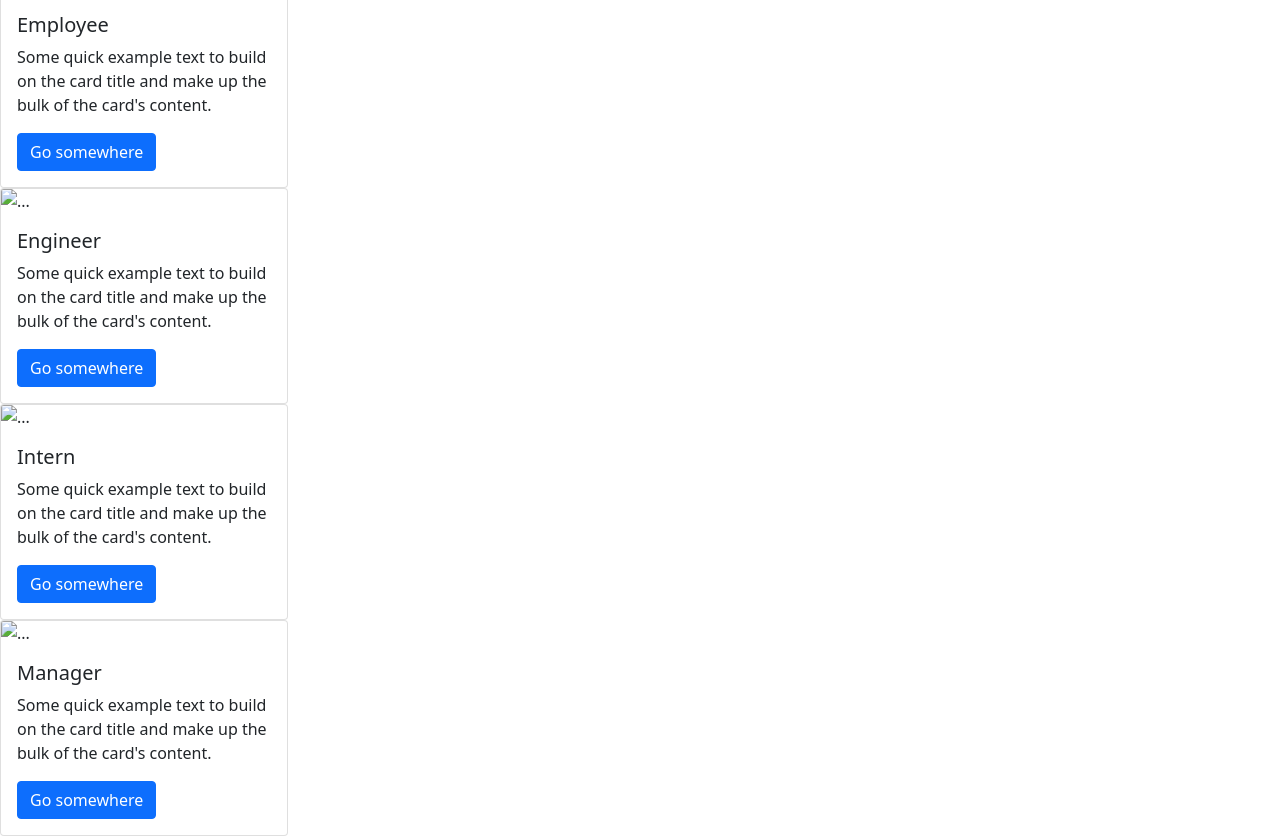
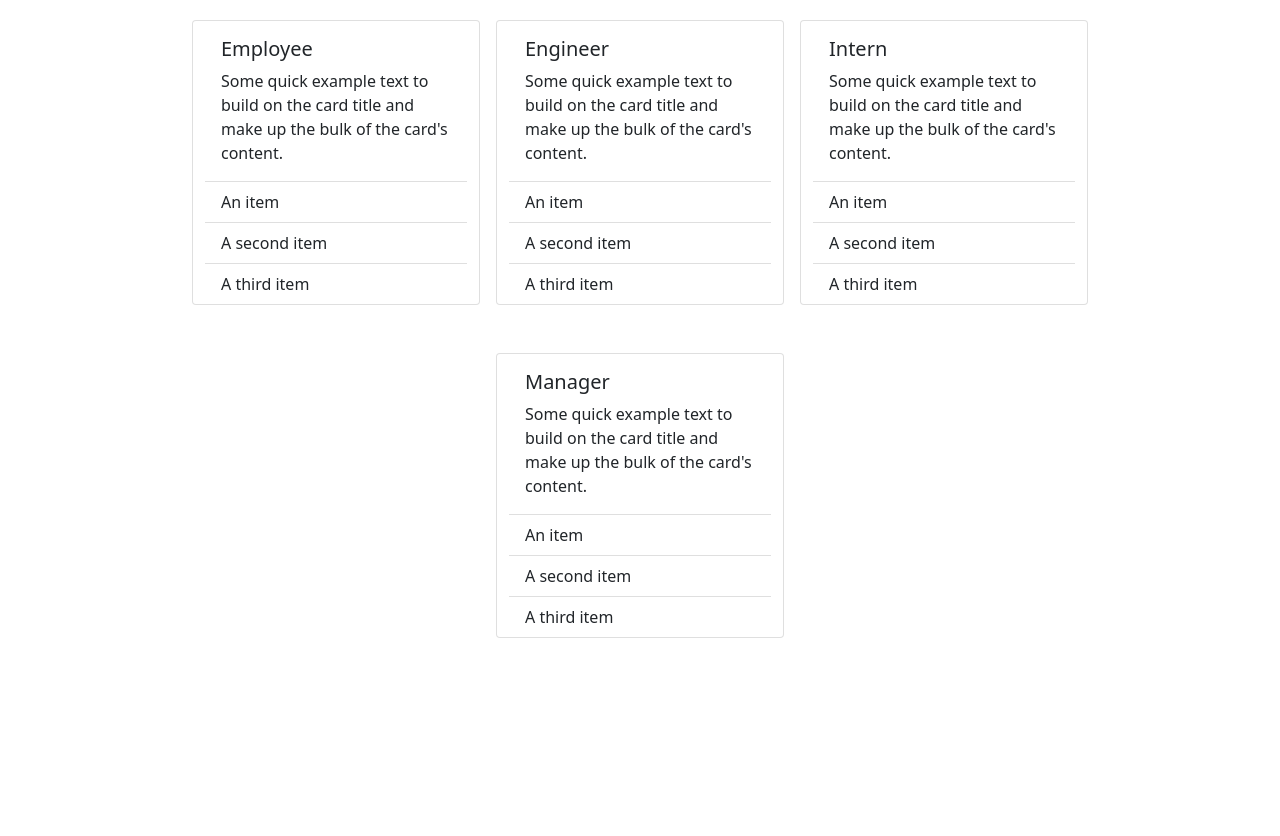
Before and after one commit to AlexNash91/Team-profile-generator, a website: page Main/dist/team.html in a window 1280 px wide. Shown: the part 84-920 px from the top of the page. After the commit the page ends 800 px from the top, so only its background shows below. Drawn offline with nearby package versions, Linux system fonts and the light colour scheme.

Commit message:
Altered bootstrap components

```diff
--- a/Main/dist/team.html
+++ b/Main/dist/team.html
@@ -10,47 +10,64 @@
     <title>Team Info</title>
 </head>
 <body>
+
     <header>
         <h1>Team Info</h1>
     </header>
 
     <main>
-        <div class="cardContainer">
+        <div class="cardContainer container">
 
-            <div class="card" style="width: 18rem;">
-                <img src="..." class="card-img-top" alt="...">
+            <div class="row justify-content-center">
+
+                <div class="card col-4 mx-2 mt-5" style="width: 18rem;">
                     <div class="card-body">
                       <h5 class="card-title">Employee</h5>
                       <p class="card-text">Some quick example text to build on the card title and make up the bulk of the card's content.</p>
-                  <a href="#" class="btn btn-primary">Go somewhere</a>
                     </div>
+                    <ul class="list-group list-group-flush">
+                      <li class="list-group-item">An item</li>
+                      <li class="list-group-item">A second item</li>
+                      <li class="list-group-item">A third item</li>
+                    </ul>
                 </div>
 
-            <div class="card" style="width: 18rem;">
-                <img src="..." class="card-img-top" alt="...">
+                <div class="card col-4 mx-2 mt-5" style="width: 18rem;">
                     <div class="card-body">
                       <h5 class="card-title">Engineer</h5>
                       <p class="card-text">Some quick example text to build on the card title and make up the bulk of the card's content.</p>
-                  <a href="#" class="btn btn-primary">Go somewhere</a>
                     </div>
+                    <ul class="list-group list-group-flush">
+                      <li class="list-group-item">An item</li>
+                      <li class="list-group-item">A second item</li>
+                      <li class="list-group-item">A third item</li>
+                    </ul>
                 </div>
 
-            <div class="card" style="width: 18rem;">
-                <img src="..." class="card-img-top" alt="...">
+                <div class="card col-4 mx-2 mt-5" style="width: 18rem;">
                     <div class="card-body">
                       <h5 class="card-title">Intern</h5>
                       <p class="card-text">Some quick example text to build on the card title and make up the bulk of the card's content.</p>
-                  <a href="#" class="btn btn-primary">Go somewhere</a>
                     </div>
+                    <ul class="list-group list-group-flush">
+                      <li class="list-group-item">An item</li>
+                      <li class="list-group-item">A second item</li>
+                      <li class="list-group-item">A third item</li>
+                    </ul>
                 </div>
 
-            <div class="card" style="width: 18rem;">
-                <img src="..." class="card-img-top" alt="...">
+                <div class="card col-4 mx-2 mt-5" style="width: 18rem;">
                     <div class="card-body">
                       <h5 class="card-title">Manager</h5>
                       <p class="card-text">Some quick example text to build on the card title and make up the bulk of the card's content.</p>
-                  <a href="#" class="btn btn-primary">Go somewhere</a>
                     </div>
+                    <ul class="list-group list-group-flush">
+                      <li class="list-group-item">An item</li>
+                      <li class="list-group-item">A second item</li>
+                      <li class="list-group-item">A third item</li>
+                    </ul>
+                </div>
+
             </div>
 
         </div>
```
Lines whose indentation alone changed are shown as unchanged.
